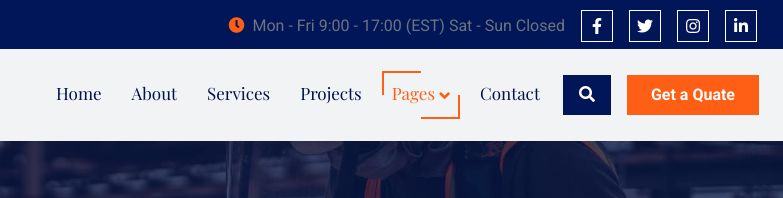
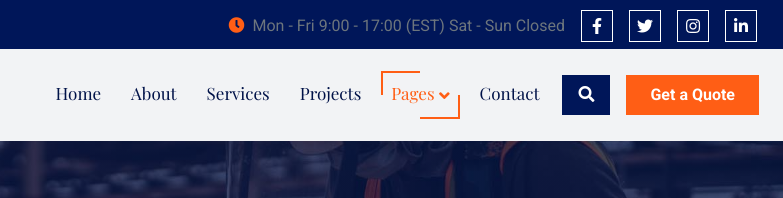
Before and after one commit to Awahab23/high-vision, a plain HTML site: page testimonial.html in a window 1280 px wide. Shown: the top 198 px of the page, 497-1280 px from the left. Drawn offline with nearby package versions, Linux system fonts and the light colour scheme; some packages are replaced by stand-ins of ours; a script that the page names is missing; a web font is replaced by a local one.

Commit message:
Update testimonial.html

```diff
--- a/testimonial.html
+++ b/testimonial.html
@@ -106,7 +106,7 @@
                     </div>
                     <div class="d-flex align-items-center flex-nowrap pt-3  pt-lg-0 ms-lg-2">
                         <button class="btn btn-primary py-2 px-3" data-bs-toggle="modal" data-bs-target="#searchModal"><i class="fas fa-search"></i></button>
-                        <a href="#" class="btn btn-secondary py-2 px-4 ms-3 flex-wrap flex-sm-shrink-0">Get a Quate</a>
+                        <a href="#" class="btn btn-secondary py-2 px-4 ms-3 flex-wrap flex-sm-shrink-0">Get a Quote</a>
                     </div>
                 </div>
             </nav>
```
